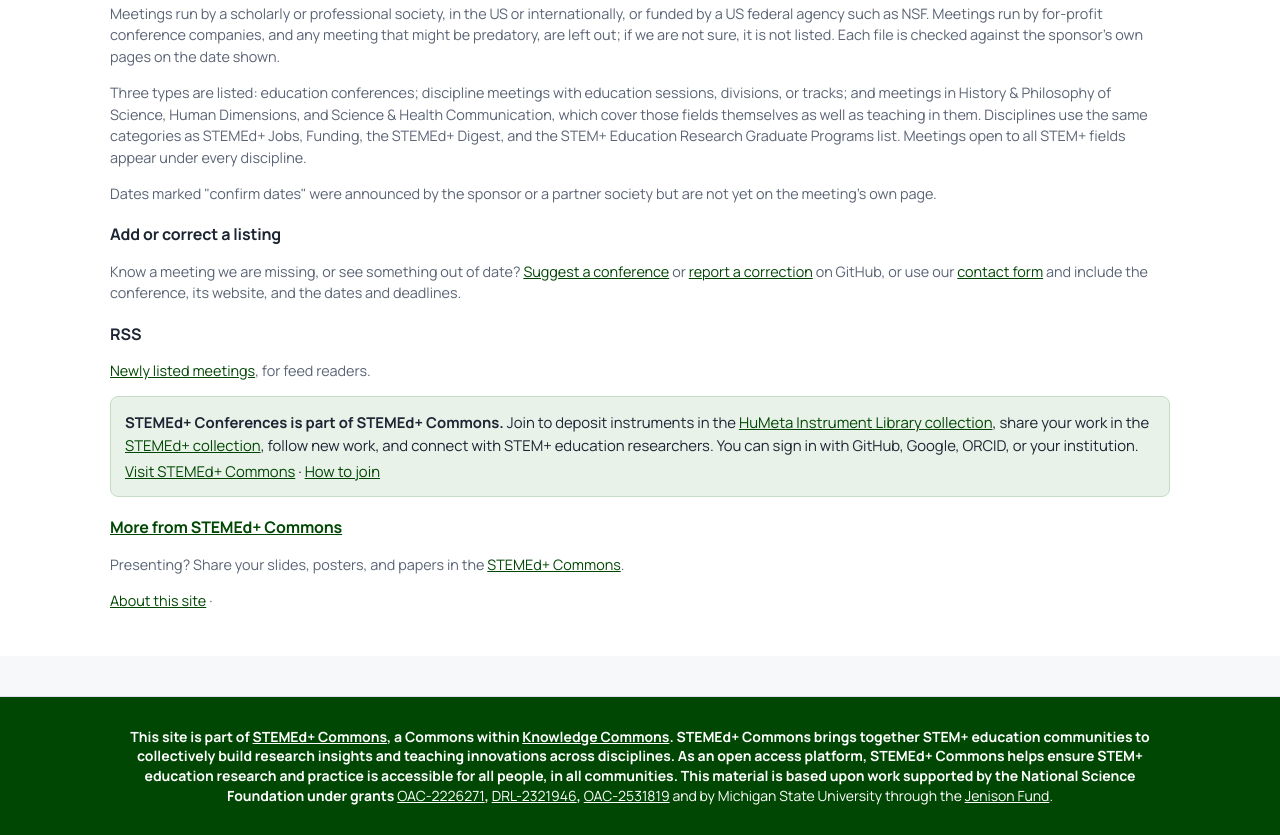
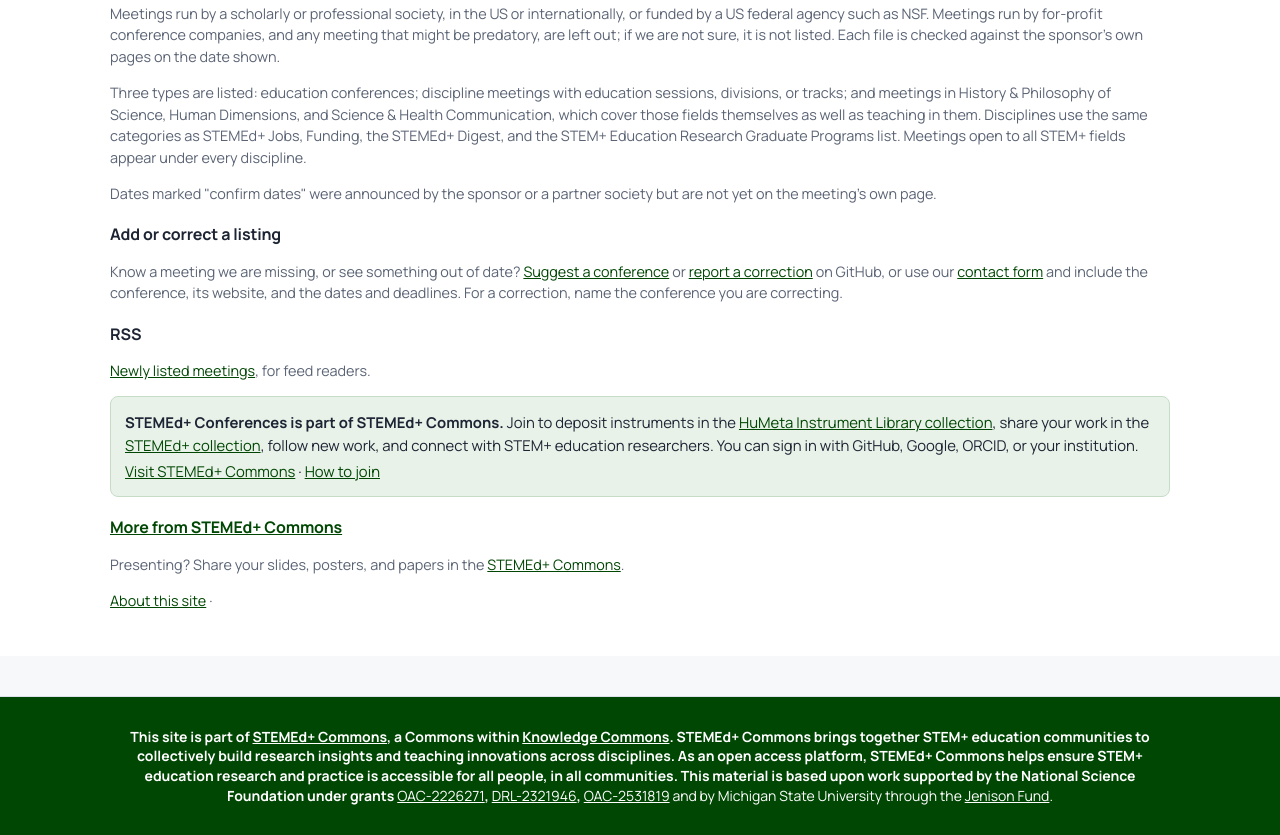
Before and after one commit to JLib271/stemed-conferences, a plain HTML site: page site/index.html in a window 1280 px wide. Shown: the part 1241-2076 px from the top of the page. Drawn offline with Linux system fonts and the light colour scheme; no server answers.

Commit message:
Contact form: ask people to name the listing they are correcting
Co-Authored-By: Claude Opus 5.5 <noreply@anthropic.com>
Claude-Session: https://claude.ai/code/session_01Xxm9siXygVpFM5Q4XvGHYh

```diff
--- a/site/index.html
+++ b/site/index.html
@@ -139,7 +139,7 @@
     <p>Three types are listed: education conferences; discipline meetings with education sessions, divisions, or tracks; and meetings in History &amp; Philosophy of Science, Human Dimensions, and Science &amp; Health Communication, which cover those fields themselves as well as teaching in them. Disciplines use the same categories as STEMEd+ Jobs, Funding, the STEMEd+ Digest, and the STEM+ Education Research Graduate Programs list. Meetings open to all STEM+ fields appear under every discipline.</p>
     <p>Dates marked "confirm dates" were announced by the sponsor or a partner society but are not yet on the meeting's own page.</p>
     <h2 id="add">Add or correct a listing</h2>
-    <p>Know a meeting we are missing, or see something out of date? <a id="suggest2" href="#">Suggest a conference</a> or <a id="update" href="#">report a correction</a> on GitHub, or use our <a href="https://stemedplus.org/contact-us/">contact form</a> and include the conference, its website, and the dates and deadlines.</p>
+    <p>Know a meeting we are missing, or see something out of date? <a id="suggest2" href="#">Suggest a conference</a> or <a id="update" href="#">report a correction</a> on GitHub, or use our <a href="https://stemedplus.org/contact-us/">contact form</a> and include the conference, its website, and the dates and deadlines. For a correction, name the conference you are correcting.</p>
     <h2>RSS</h2>
     <p><a href="feeds/new.xml">Newly listed meetings</a>, for feed readers.</p>
     <div class="join join-bottom" role="note"><p><strong>STEMEd+ Conferences is part of STEMEd+ Commons.</strong> Join to deposit instruments in the <a href="https://works.hcommons.org/collections/humetainstrumentlibrary/" target="_blank" rel="noopener noreferrer">HuMeta Instrument Library collection<span class="vh"> (opens in a new tab)</span></a>, share your work in the <a href="https://works.hcommons.org/collections/stemedplus/" target="_blank" rel="noopener noreferrer">STEMEd+ collection<span class="vh"> (opens in a new tab)</span></a>, follow new work, and connect with STEM+ education researchers. You can sign in with GitHub, Google, ORCID, or your institution.</p><p><a href="https://stemedplus.hcommons.org/" target="_blank" rel="noopener noreferrer">Visit STEMEd+ Commons<span class="vh"> (opens in a new tab)</span></a> · <a href="https://support.hcommons.org/profiles/login-and-registration/" target="_blank" rel="noopener noreferrer">How to join<span class="vh"> (opens in a new tab)</span></a></p></div>
```
